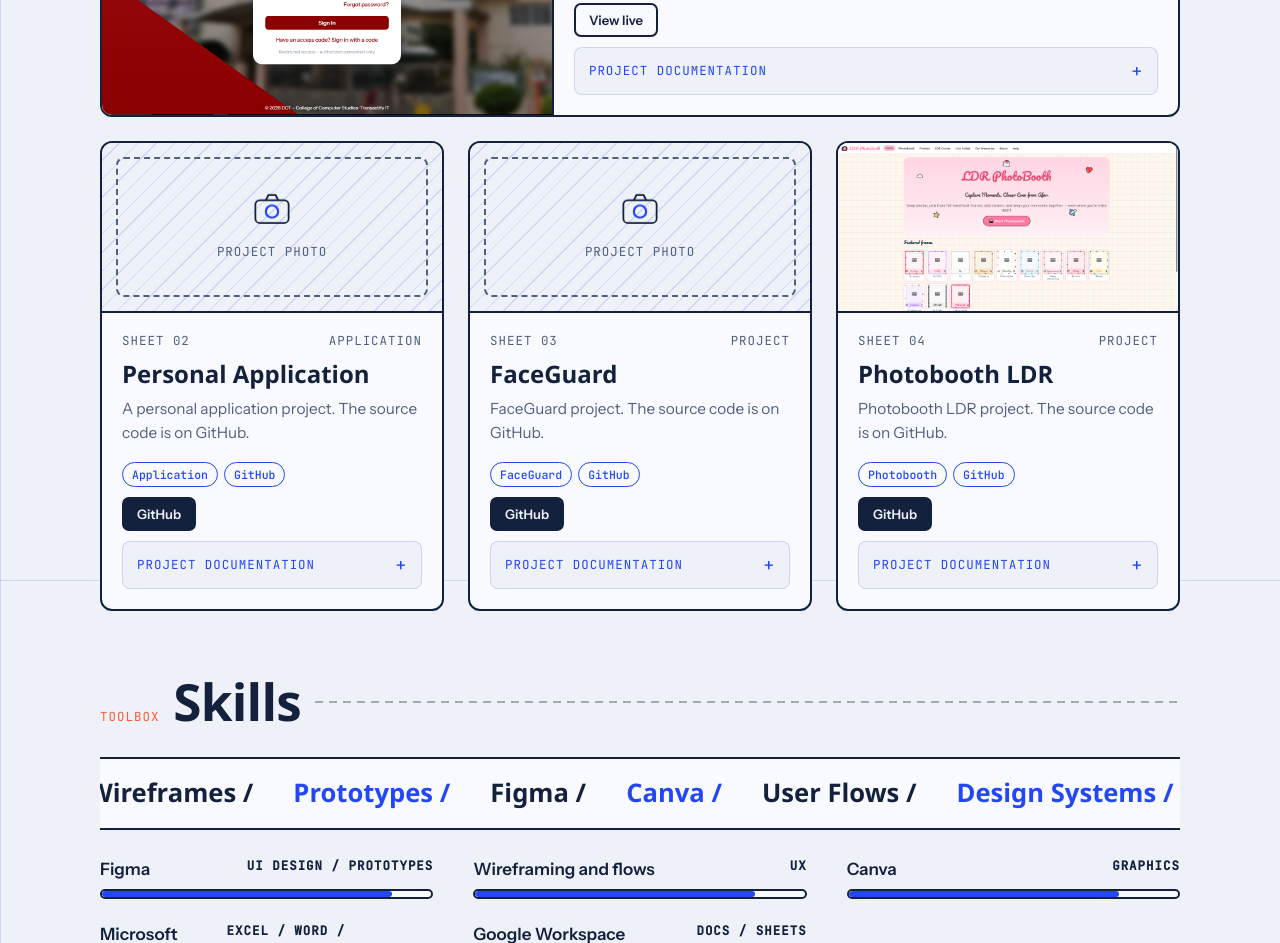
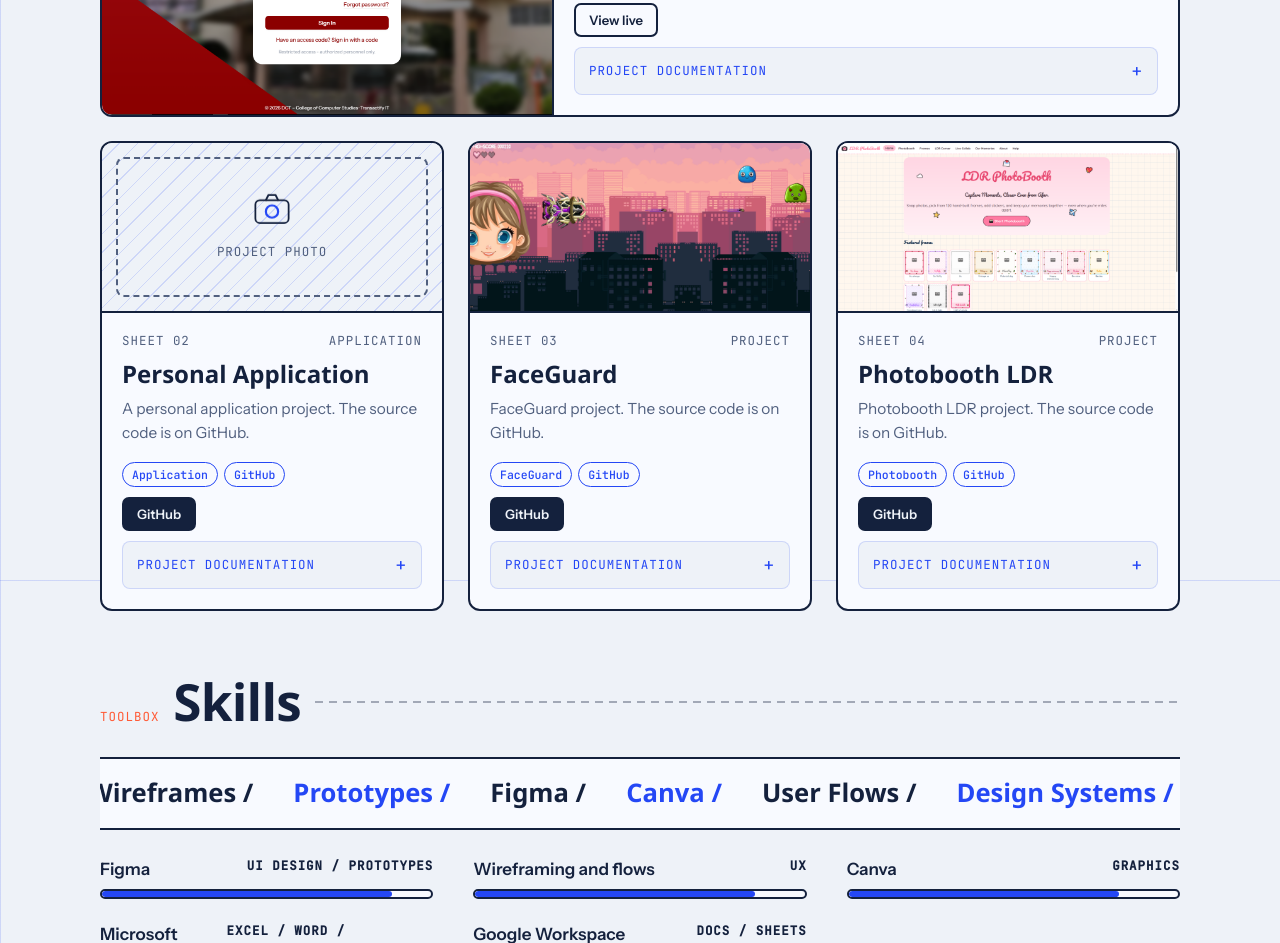
Before and after one commit to njesseP/portfolio, a plain HTML site: page index.html in a window 1280 px wide. Shown: the part 1020-1963 px from the top of the page. Drawn offline with Linux system fonts and the light colour scheme; a web font is replaced by a local one.

Commit message:
Update index.html

```diff
--- a/index.html
+++ b/index.html
@@ -389,7 +389,7 @@ footer{padding-block:34px 44px;color:var(--muted);display:flex;justify-content:s
     4:{github:"https://github.com/njesseP/Photo_booth"}
   };
   // Project photos: paste an image address (or data: URI) between the quotes to set a default.
-  var PROJECT_PHOTOS={1:"img/transactify_photo.PNG",2:"",3:"img/fceguard.PNG",4:"img/photobooth.PNG"};
+  var PROJECT_PHOTOS={1:"img/transactify_photo.PNG",2:"",3:"img/faceguard.PNG",4:"img/photobooth.PNG"};
   // Photos you add with "Edit photos" are saved in this browser only.
   var KEY="pf-photos-v1",saved={};
   try{saved=JSON.parse(localStorage.getItem(KEY)||"{}")||{}}catch(e){saved={}}
```
